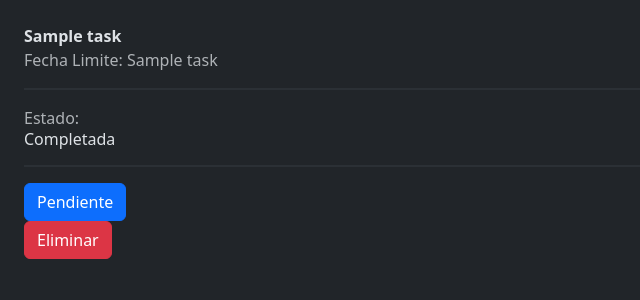
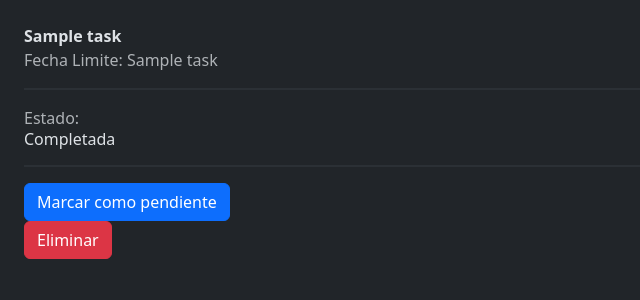
Before and after one commit to A-Chanana/Test-Site, a Flask app: page /api/tasks/1 in a window 1280 px wide. Shown: the part 74-374 px from the top of the page, without its empty margins (0-640 px from the left). Run offline with Flask 3, Linux system fonts and the light colour scheme; a database or web service that is not in the repository returns one stand-in record (values such as "Sample title"); some libraries are stand-ins or nearby versions.

Commit message:
Update task.html

```diff
--- a/static/templates/task.html
+++ b/static/templates/task.html
@@ -30,7 +30,7 @@
             <input type="hidden" name="TaskCompletion" value="{% if task[4] %}False{% else %}True{% endif %}">
 
             <input type="submit" class="btn btn-primary"
-                value="{% if task[4] %}Pendiente{% else %}Completada{% endif %}"
+                value="{% if task[4] %}Marcar como pendiente{% else %}Marcar como completada{% endif %}"
                 >
         </form>
 
```
